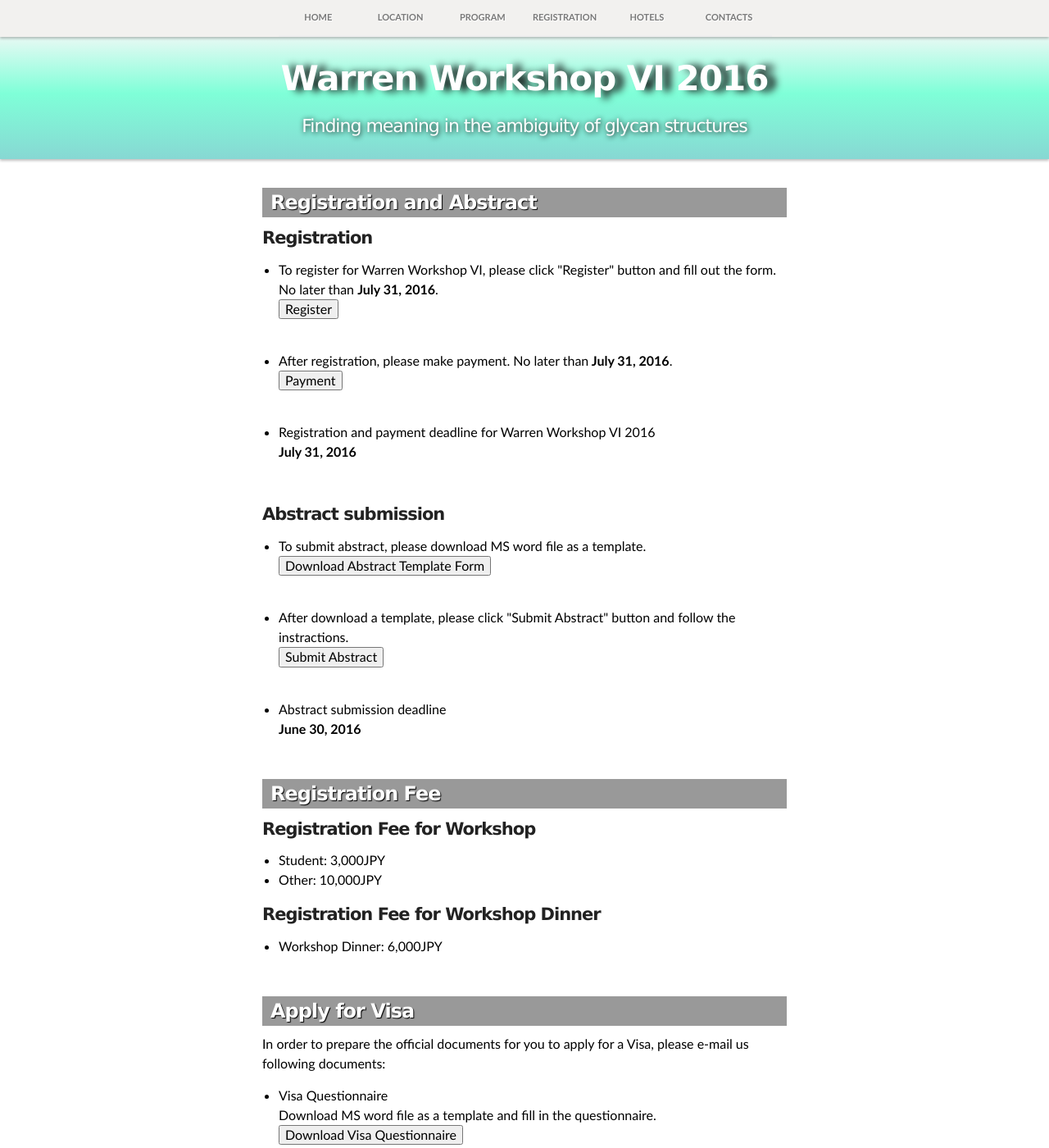
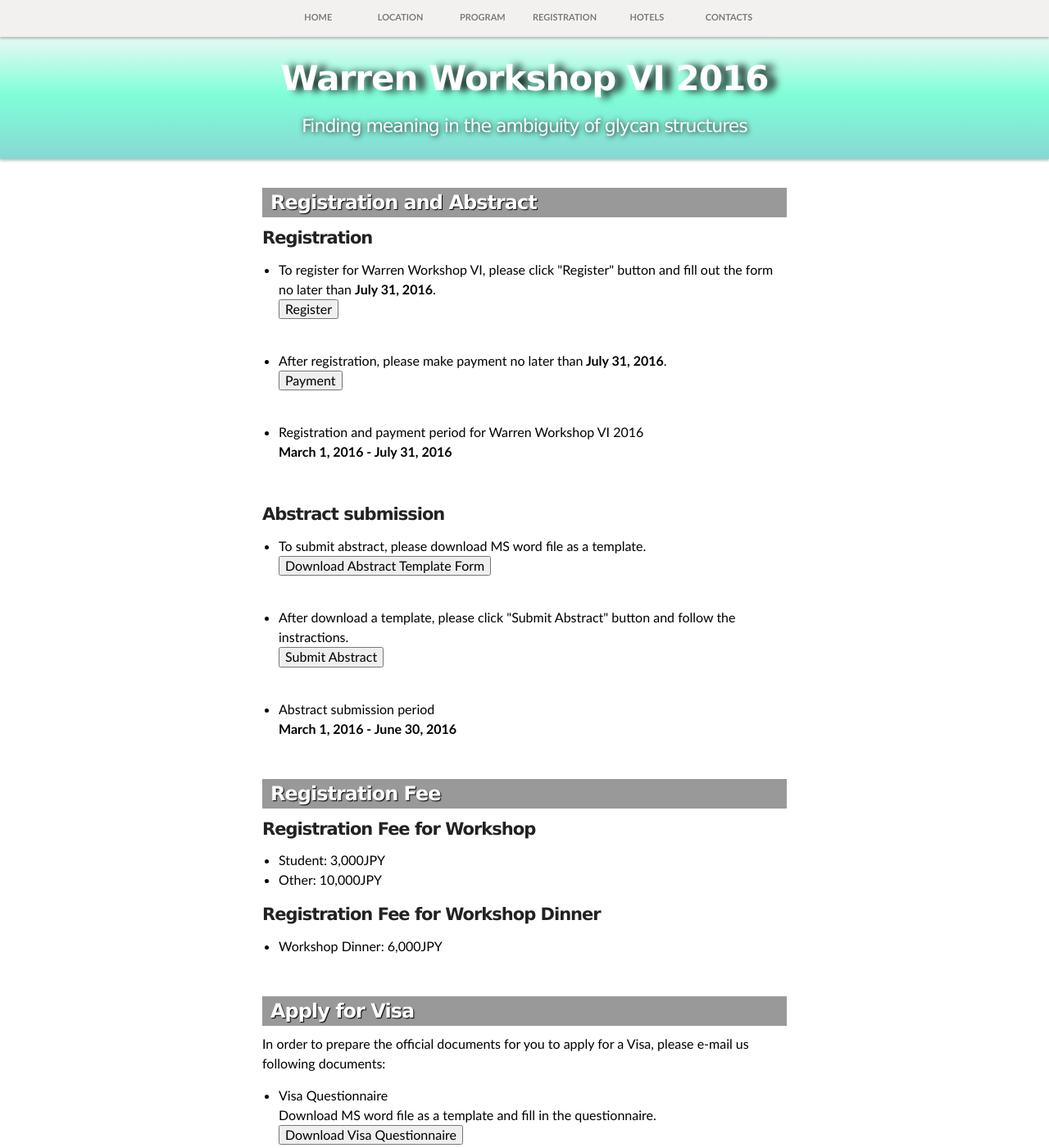
Before and after one commit to yamazakiM/test_warren2016, a Jekyll site: the page built from registration/index.md, in a window 1280 px wide and 1400 px high. Shown: the whole window at 82% size. Built offline with Jekyll 4.4.1, drawn with Linux system fonts in a browser that asks for light colours; nearby versions of some CDN libraries; library files that are not in the unit come from our copies.

Commit message:
Update index.md

```diff
--- a/registration/index.md
+++ b/registration/index.md
@@ -6,21 +6,21 @@ layout: default
 <div id="main_content_wrap" class="outer">
   <section id="main_content" class="inner">
   <h3>Registration and Abstract</h3>
-
+  <hr>
  <div class="register">
   <h4 class="registration">Registration</h4>
   <ul>
-  <li>To register for Warren Workshop VI, please click "Register" button and fill out the form. No later than <strong>July 31, 2016</strong>.</li>
+  <li>To register for Warren Workshop VI, please click "Register" button and fill out the form no later than <strong>July 31, 2016</strong>.</li>
   <a href="{{site.url}}/registration/register" class="button_register"><input id="button_register" class="button_register" type="button" alt="register" value="Register"></a>
   </ul><br>
   <ul>
-  <li>After registration, please make payment. No later than<strong> July 31, 2016</strong>.</li>
+  <li>After registration, please make payment no later than<strong> July 31, 2016</strong>.</li>
   <a href="{{site.url}}/registration/payment"><input id="button_payment" class="button_payment" type="button" alt="payment" value="Payment"></a>
    </ul><br>
 
  <ul>
-   <li id="registration">Registration and payment deadline for Warren Workshop VI 2016<br>
-   <strong>July 31, 2016</strong></li>
+   <li id="registration">Registration and payment period for Warren Workshop VI 2016<br>
+   <strong>March 1, 2016 - July 31, 2016</strong></li>
  </ul>
 <!--  <ul>
   <li>March 1, 2016 - July 31, 2016</li>
@@ -40,17 +40,17 @@ layout: default
    </ul><br>
 
    <ul>
-    <li id="registration">Abstract submission deadline<br>
-    <strong>June 30, 2016</strong></li>
+    <li id="registration">Abstract submission period<br>
+    <strong>March 1, 2016 - June 30, 2016</strong></li>
   </ul>
   <!--<ul>
   <li>March 1, 2016 - June 30, 2016</li>
   </ul>-->
 </div>
 <br>
-
+  <h3>Registration Fee</h3>
+  <hr>
 <div class="registrationFee">
-  <h3>Registration Fee</h3>
   <h4 class="registration">Registration Fee for Workshop</h4>
   <ul>
   <li>Student: 3,000JPY</li>
```
